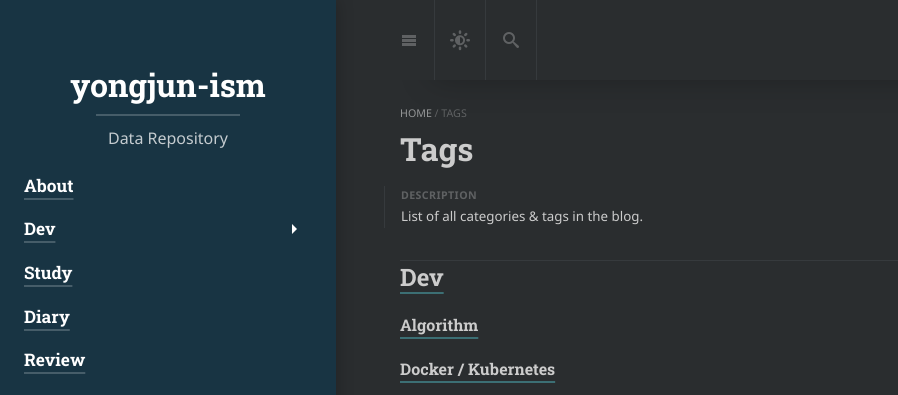
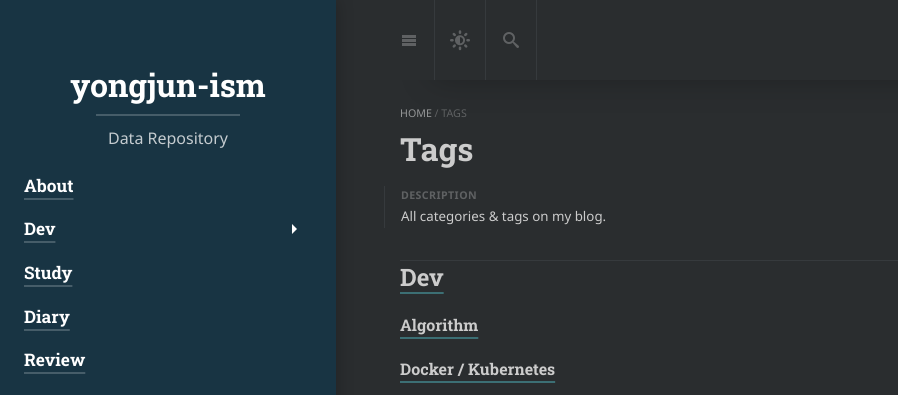
Before and after one commit to yongjunism/yongjunism.github.io, a Jekyll site: the page built from tags.md, in a window 1280 px wide and 1008 px high. Shown: the top 395 px of the window, without its empty margins (0-898 px from the left). Built offline with Jekyll 4.4.1, drawn with Linux system fonts in a browser that asks for light colours; cached includes are drawn as plain includes; nearby versions of some CDN libraries; some web fonts are replaced; library files that are not in the unit come from our copies.

Commit message:
Change description

```diff
--- a/tags.md
+++ b/tags.md
@@ -5,5 +5,5 @@ permalink: /tags/
 sidebar: true
 order: 6
 description: >
-  List of all categories & tags in the blog.
+  All categories & tags on my blog.
 ---
```
